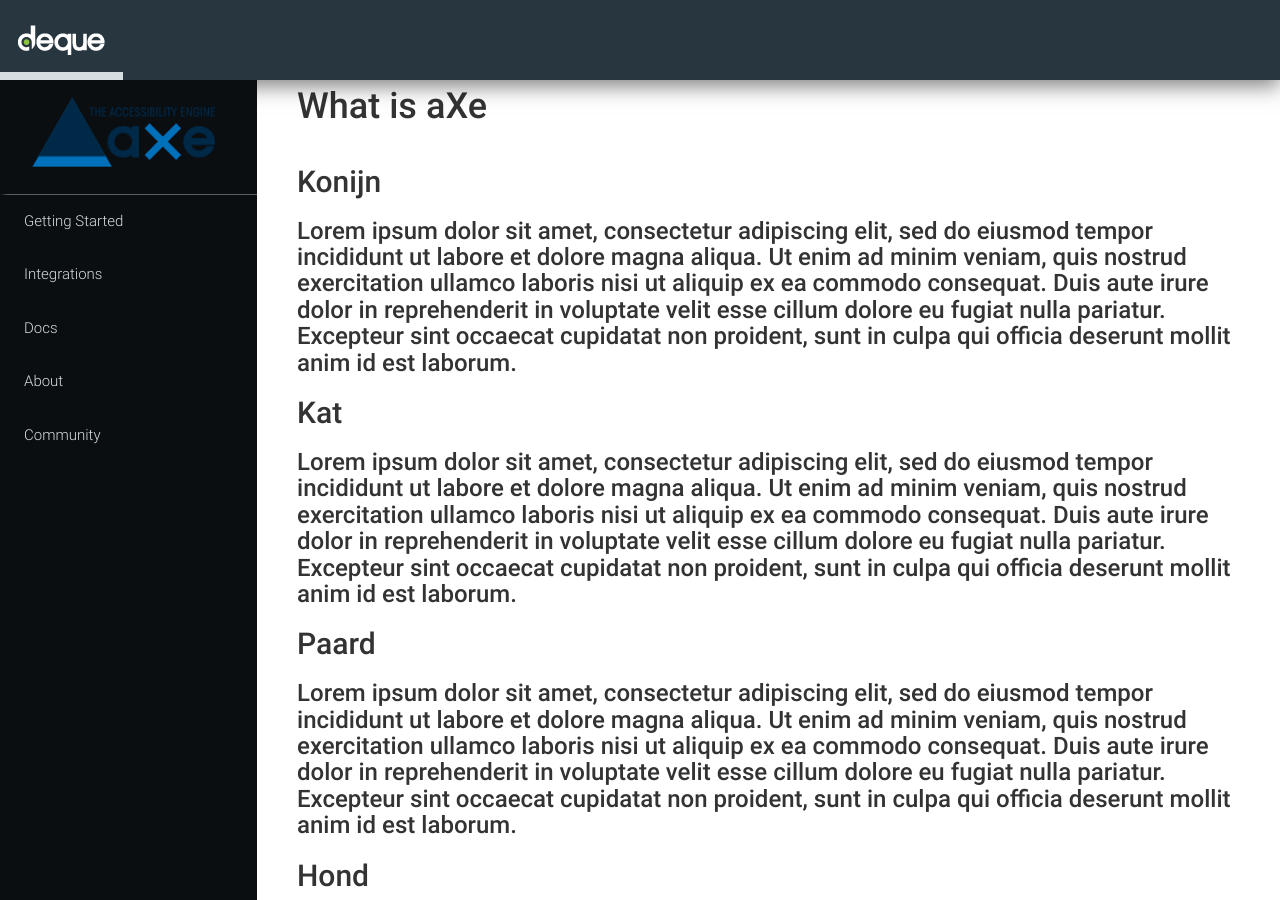
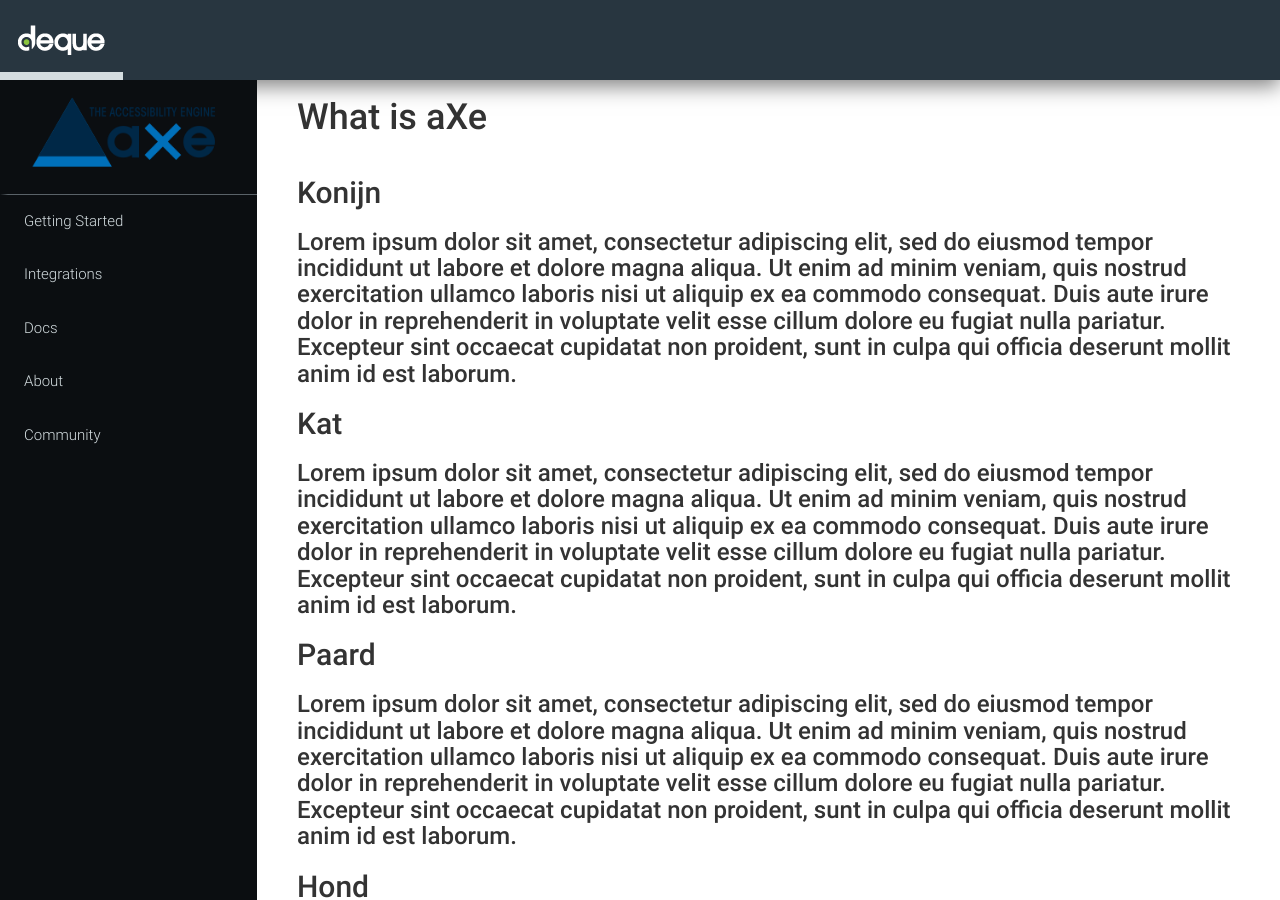
Before and after one commit to dequelabs/axe-website, a Jekyll site: the page built from index.html, in a window 1280 px wide. Built offline with Jekyll 4.4.1, drawn with Linux system fonts in a browser that asks for light colours.

Commit message:
Revert "< is gone"
This reverts commit 2866eb87b580115f56d9f63be5ba45e8bd54493a.

```diff
--- a/_layouts/default.html
+++ b/_layouts/default.html
@@ -14,7 +14,7 @@
 
       <div class="dqpl-main-content dqpl-collapsed"">
          {{ content }}
-      </div>
+      </div><
       </div>
 
         {% include footer.html %}
--- a/assets/scripts/main.js
+++ b/assets/scripts/main.js
@@ -51,6 +51,6 @@
         structure[structure.length-1].h3s.push(this)
       }
     })
+  }
   return structure
-  }
 })
--- a/assets/styles/main.css
+++ b/assets/styles/main.css
@@ -93,7 +93,7 @@
 /* normal screen desktop */
 @media (min-width: 992px) and (max-width: 1199px) {
 .dqpl-main-content {
-    margin-top: 69px;
+    margin-top: 80px;
 }
 }
 
@@ -103,6 +103,6 @@
 /* big screen desktop */
 @media (min-width: 1200px) {
 .dqpl-main-content {
-    margin-top: 69px;
+    margin-top: 80px;
 }
 }
```
